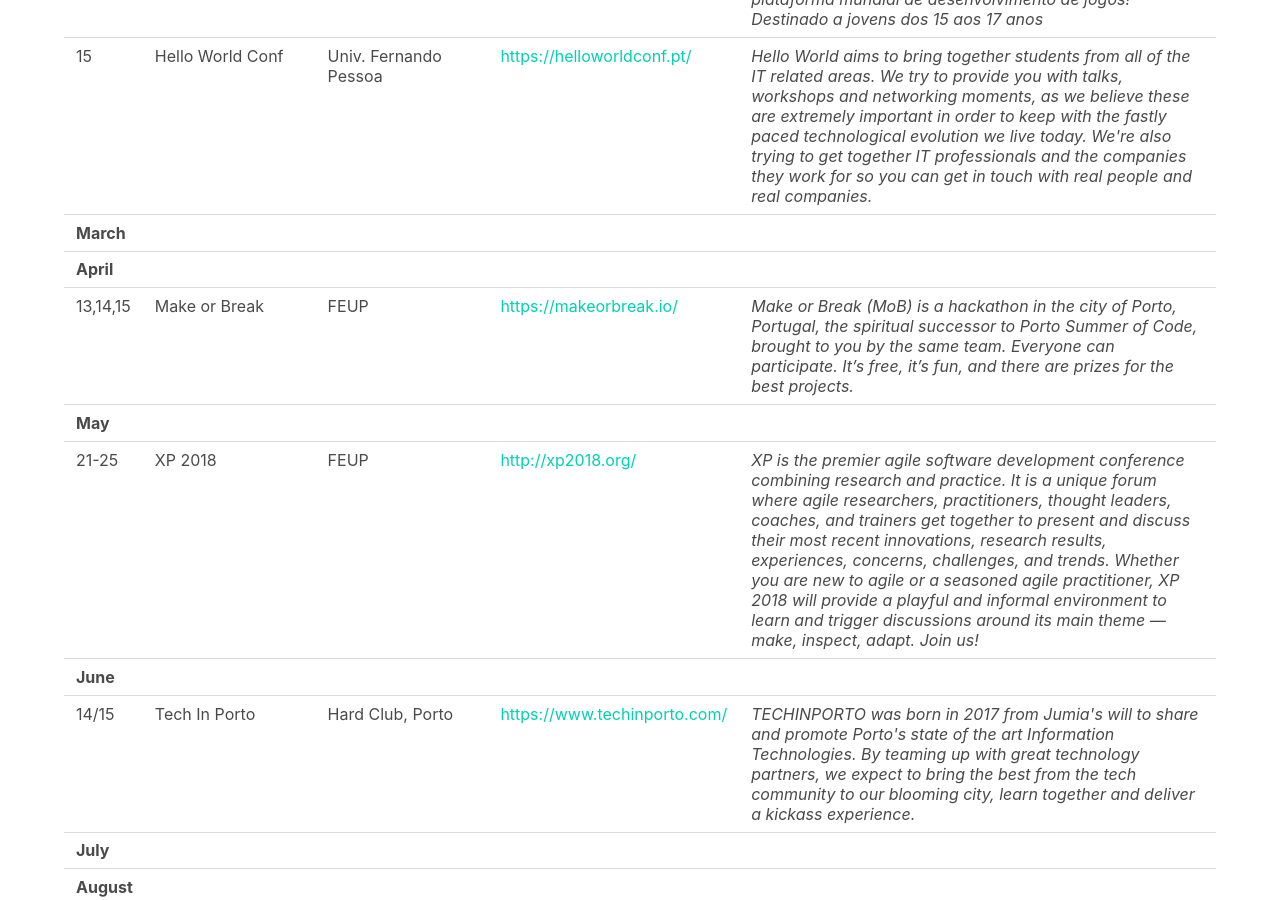
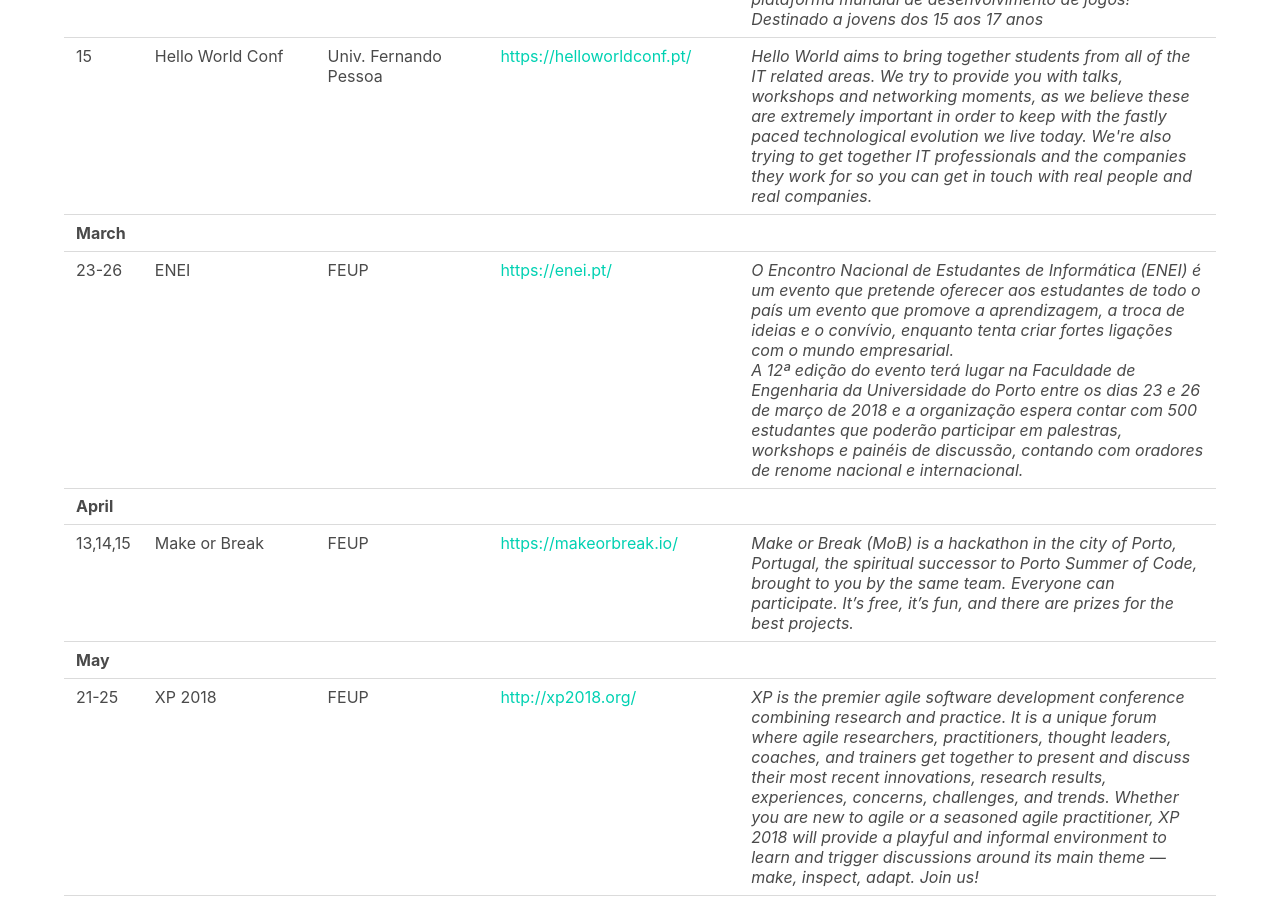
Before and after one commit to DevOpsPorto/devopsporto.github.io, a Jekyll site: the page built from events.html, in a window 1280 px wide and 900 px high, scrolled down 2785 px. Built offline with Jekyll 4.4.1, drawn with Linux system fonts in a browser that asks for light colours.

Commit message:
added enei

```diff
--- a/events.html
+++ b/events.html
@@ -216,7 +216,19 @@
                 <b>March</b>
             </td>
         </tr>
-        <tr></tr>
+        <tr>
+            <td>23-26</td>
+            <td>ENEI</td>
+            <td>FEUP</td>
+            <td>
+                <a href="https://enei.pt/" target="_blank">https://enei.pt/</a>
+            </td>
+            <td>
+                <i>O Encontro Nacional de Estudantes de Informática (ENEI) é um evento que pretende oferecer aos estudantes de todo o país um evento que promove a aprendizagem, a troca de ideias e o convívio, enquanto tenta criar fortes ligações com o mundo empresarial.<br/>
+                   A 12ª edição do evento terá lugar na Faculdade de Engenharia da Universidade do Porto entre os dias 23 e 26 de março de 2018 e a organização espera contar com 500 estudantes que poderão participar em palestras, workshops e painéis de discussão, contando com oradores de renome nacional e internacional.<br/>
+                </i>
+            </td>
+        </tr>
         <tr></tr>
         <tr>
             <td colspan="5">
```
